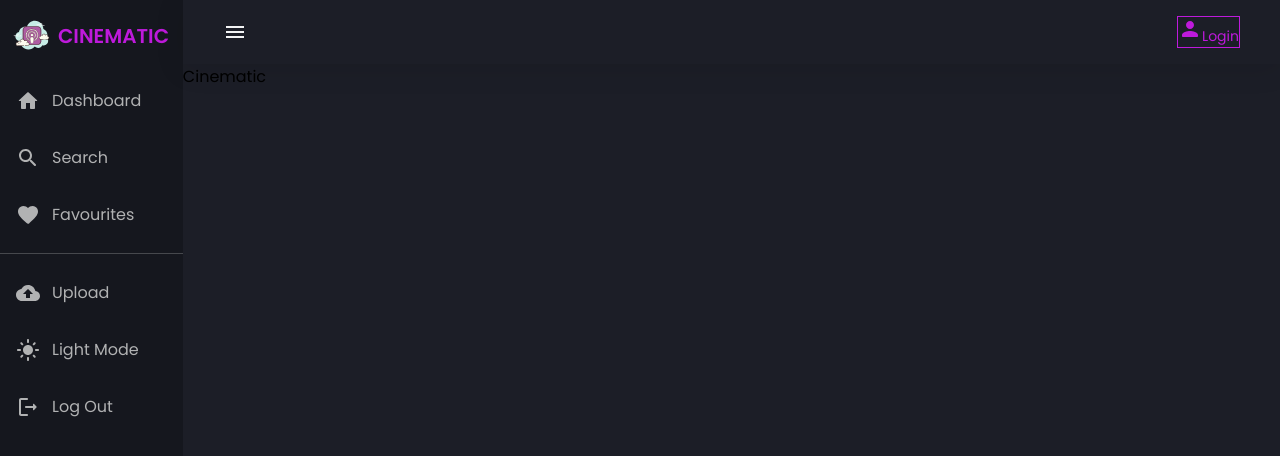
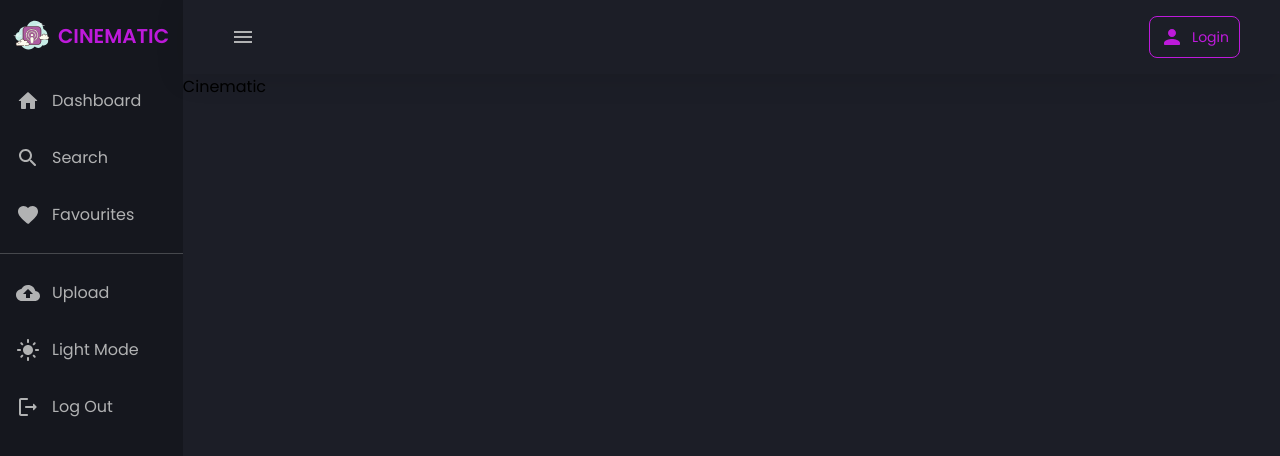
Before and after one commit to boikhutsodev/BOIMOK510_BCL2401_GroupA_Boikhutso-Mokoka_DJS11, a React (Vite) app: page / in a window 1280 px wide. Shown: the top 456 px of the page. Built offline with nearby package versions, Linux system fonts and the light colour scheme.

Commit message:
Updated NavBar and Sidebar components with new styles and icon buttons.

```diff
--- a/src/components/NavBar.jsx
+++ b/src/components/NavBar.jsx
@@ -2,6 +2,7 @@ import React from "react";
 import styled from "styled-components";
 import MenuIcon from "@mui/icons-material/Menu";
 import { PersonRounded } from "@mui/icons-material";
+import { IconButton } from "@mui/material";
 
 const NavBarDiv = styled.div`
   display: flex;
@@ -14,21 +15,34 @@ const NavBarDiv = styled.div`
   box-shadow: 0 4px 30px rgba(0, 0, 0, 0.1);
   backdrop-filter: blur(5.7px);
   -webkit-backdrop-filter: blur(5.7px);
+  @media (max-width: 768px) {
+    padding: 16px;
+  }
 `;
 
 const ButtonDiv = styled.div`
   font-size: 14px;
   cursor: pointer;
   max-width: 70px;
+  display: flex;
   align-items: center;
   color: ${({ theme }) => theme.primary};
   border: 1px solid ${({ theme }) => theme.primary};
+  border-radius: 8px;
+  padding: 8px 10px;
+  gap: 8px;
+`;
+
+const IcoButton = styled(IconButton)`
+  color: ${({ theme }) => theme.text_secondary} !important;
 `;
 
 const NavBar = () => {
   return (
     <NavBarDiv>
-      <MenuIcon />
+      <IcoButton>
+        <MenuIcon />
+      </IcoButton>
       <ButtonDiv>
         <PersonRounded />
         Login
--- a/src/components/Sidebar.jsx
+++ b/src/components/Sidebar.jsx
@@ -5,7 +5,6 @@ import {
   CloseRounded,
   SearchRounded,
   LightModeRounded,
-  UploadRounded,
   LogoutRounded,
   FavoriteRounded,
   DarkModeRounded,
```
